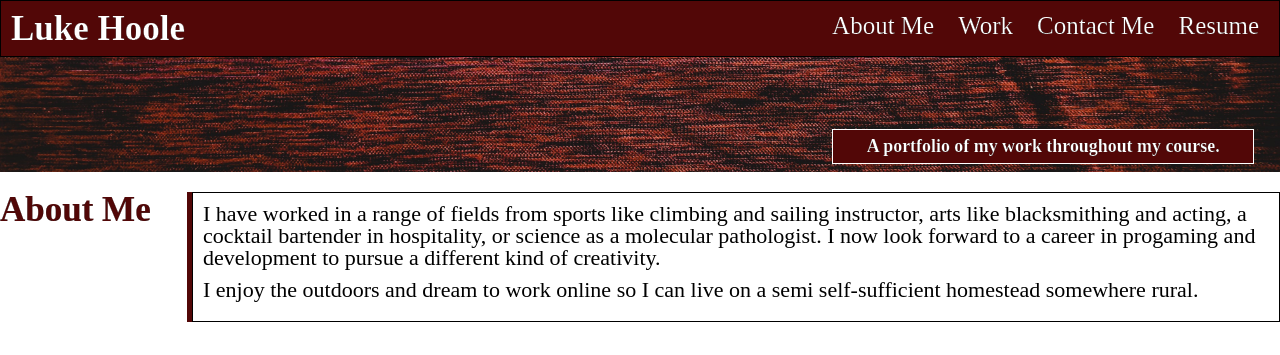
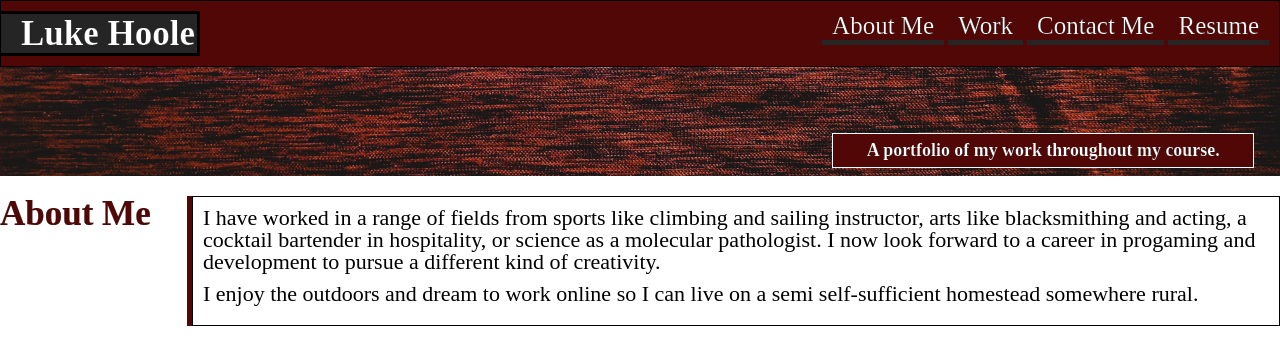
Before and after one commit to Lhoole/Work-Portfolio, a plain HTML site: page index.html in a window 1280 px wide. Shown: the top 355 px of the page. Drawn offline with Linux system fonts and the light colour scheme.

Commit message:
few style changes, updated screenshot and link added to README

```diff
--- a/assets/css/style.css
+++ b/assets/css/style.css
@@ -1,5 +1,6 @@
 :root {
     --myred: rgb(82, 7, 7);
+    --mygrey:  rgb(37, 37, 37);
 }
 * {
     box-sizing: border-box;
@@ -8,7 +9,7 @@
 
   /* HEADER AND NAV */
 .Headerbar{
-    padding: 10px;
+    padding: 10px 10px 10px 0px;
     background-color: var(--myred);
     color: white;
     position: fixed;
@@ -28,6 +29,11 @@
     -webkit-text-stroke-width: .2px;
     float: left;
     z-index: 4;
+    background-color: var(--mygrey);
+    padding: 2px;
+    padding-left: 20px;
+    border: solid black;
+    border-left: 0px;
 }
 
 .Headerbar nav {
@@ -43,6 +49,7 @@ nav ul li{
     margin-top: 0;
     justify-content: flex-end;
     vertical-align: middle;
+    border-bottom: solid var(--mygrey) 5px;
 }
 nav ul li:hover{
     background-color: rgba(0, 0, 0, 0.203);
@@ -57,7 +64,7 @@ nav ul li a{
 
 /* BANNER / HERO */
 .banner {
-    margin-top: 55px;
+    margin-top: 59px;
     max-height: 200px;
     display: flex;
     flex-direction: column;
```
Also changed, not shown: 2 other files.
